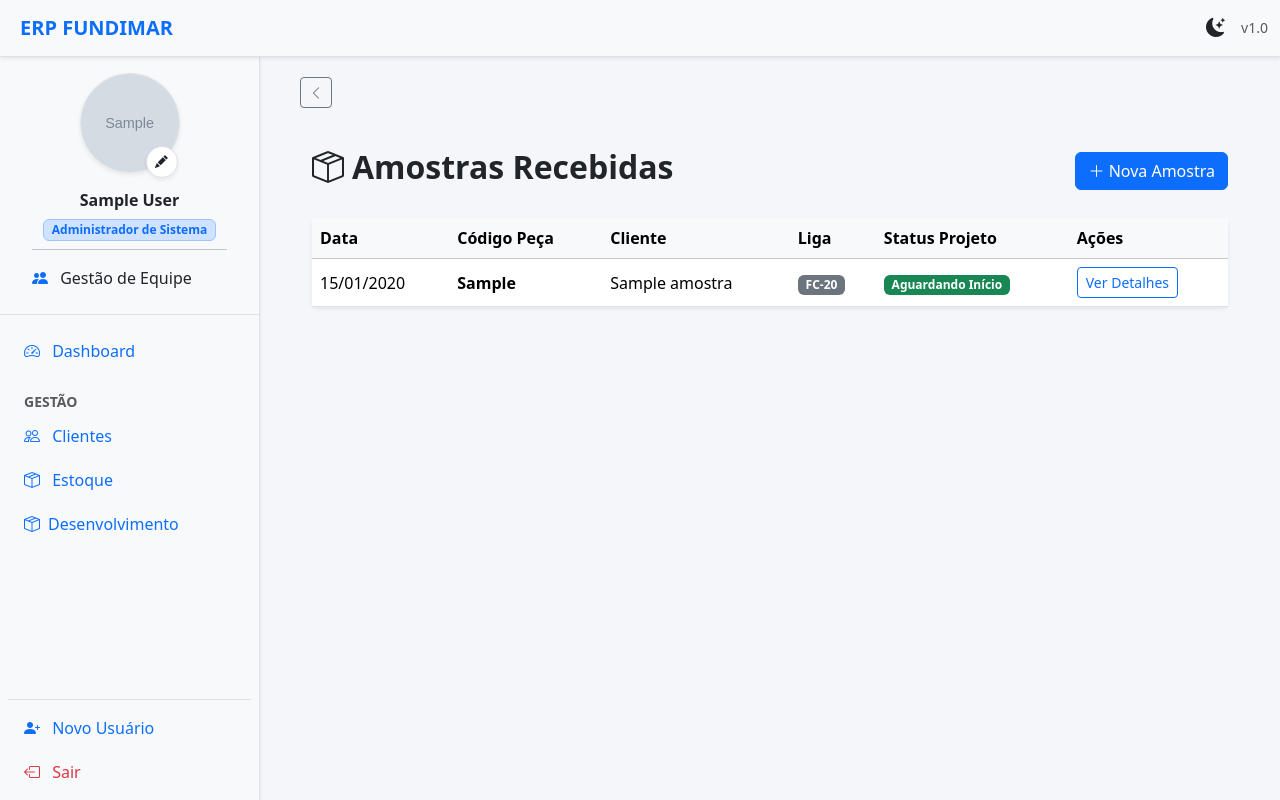
After one commit to fernandes-draw/erp_system, a Django app: page /desenvolvimento/amostras/ in a window 1280 px wide. The commit adds this page. Run offline with Django 5.2, Linux system fonts and the light colour scheme; a user stored in the database is signed in; tables that the repository leaves empty hold one stand-in row (values such as "Sample post"); grey boxes marked "Sample" are stand-in pictures.

Commit message:
Criando o amostra_list.html

```diff
--- /dev/null
+++ b/desenvolvimento/templates/desenvolvimento/amostra_list.html
@@ -0,0 +1,55 @@
+{% extends "base.html" %}
+
+{% block content %}
+<div class="container mt-4">
+    <div class="d-flex justify-content-between align-items-center mb-4">
+        <h2 class="fw-bold"><i class="bi bi-box-seam me-2"></i>Amostras Recebidas</h2>
+        <a href="{% url 'amostra_create' %}" class="btn btn-primary">
+            <i class="bi bi-plus-lg"></i> Nova Amostra
+        </a>
+    </div>
+
+    <div class="card shadow-sm border-0">
+        <div class="table-responsive">
+            <table class="table table-hover align-middle mb-0">
+                <thead class="table-light">
+                    <tr>
+                        <th>Data</th>
+                        <th>Código Peça</th>
+                        <th>Cliente</th>
+                        <th>Liga</th>
+                        <th>Status Projeto</th>
+                        <th>Ações</th>
+                    </tr>
+                </thead>
+                <tbody>
+                    {% for amostra in amostras %}
+                    <tr>
+                        <td>{{ amostra.data_recebimento|date:"d/m/Y" }}</td>
+                        <td><strong>{{ amostra.codigo_peca }}</strong></td>
+                        <td>{{ amostra.cliente_nome }}</td>
+                        <td><span class="badge bg-secondary">{{ amostra.get_liga_produto_display }}</span></td>
+                        <td>
+                            {% if amostra.projeto %}
+                                <span class="badge bg-success">{{ amostra.projeto.get_status_display }}</span>
+                            {% else %}
+                                <span class="badge bg-warning text-dark">Aguardando Projeto</span>
+                            {% endif %}
+                        </td>
+                        <td>
+                            <a href="#" class="btn btn-sm btn-outline-primary">Ver Detalhes</a>
+                        </td>
+                    </tr>
+                    {% empty %}
+                    <tr>
+                        <td colspan="6" class="text-center py-4 text-muted">
+                            Nenhuma amostra cadastrada no momento.
+                        </td>
+                    </tr>
+                    {% endfor %}
+                </tbody>
+            </table>
+        </div>
+    </div>
+</div>
+{% endblock %}
--- a/templates/includes/sidebar.html
+++ b/templates/includes/sidebar.html
@@ -53,6 +53,12 @@
             <i class="bi bi-box-seam me-2"></i> <span class="sidebar-text">Estoque</span>
         </a>
 
+        <div class="nav-item">
+            <a href="{% url 'amostra_list' %}" class="nav-link px-3 py-2">
+                <i class="bi bi-box-seam me-2 text-primary"></i><span class="sidebar-text">Desenvolvimento</span>
+            </a>
+        </div>
+
         <div class="mt-auto border-top pt-2">
 
             {% if user.is_superuser or user.cargo in 'presidente,diretor,gerente' %}
```
